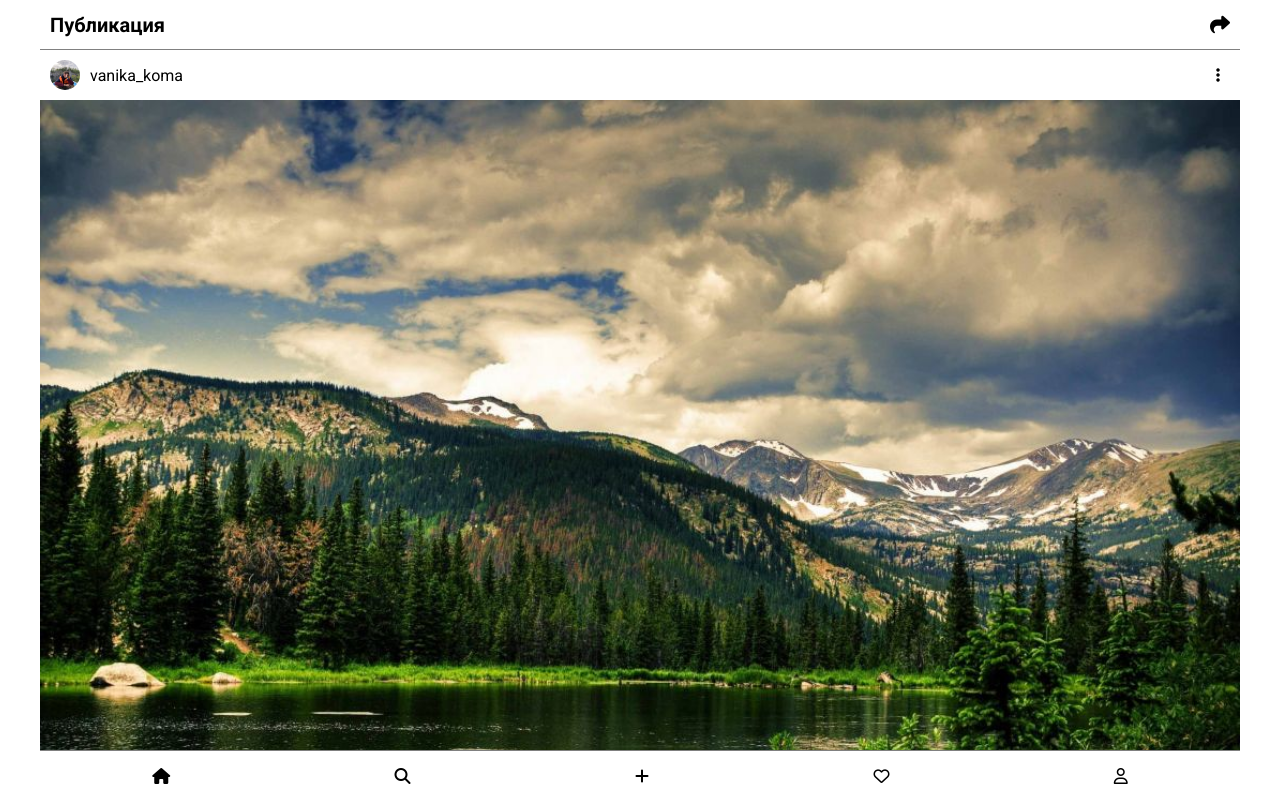
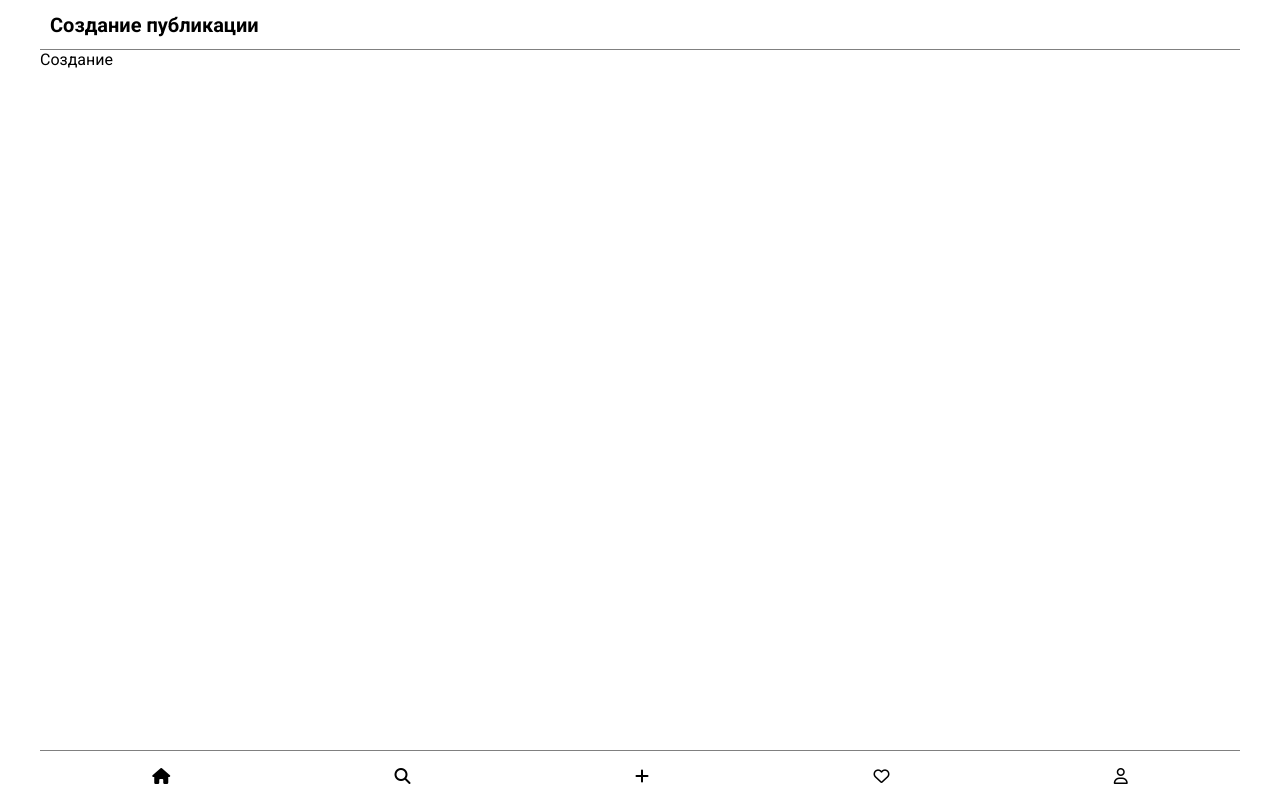
Before and after one commit to ianomokonov/picturim-react, a React (Create React App) app: page /post/create in a window 1280 px wide. Built offline with nearby package versions, Linux system fonts and the light colour scheme.

Commit message:
начало создания

```diff
--- a/src/App.tsx
+++ b/src/App.tsx
@@ -3,6 +3,7 @@ import { Post } from './components/post/Post';
 import { Layout } from './layout/withLayout';
 import { Actions } from './pages/actions/Actions';
 import { Comments } from './pages/comments/Comments';
+import { CreatePost } from './pages/create-post/CreatePost';
 import { Main } from './pages/main/Main';
 import { PostPage } from './pages/post/Post';
 import { Profile } from './pages/profile/Profile';
@@ -18,6 +19,7 @@ function App() {
                 <Route path="profile" element={<Profile />} />
                 <Route path="comments" element={<Comments />} />
                 <Route path="post/:id" element={<PostPage />} />
+                <Route path="post/create" element={<CreatePost />} />
             </Route>
         </Routes>
     );
--- a/src/layout/Footer/Footer.tsx
+++ b/src/layout/Footer/Footer.tsx
@@ -13,9 +13,9 @@ export const Footer = ({ className }: FooterProps): ReactElement => {
             <NavLink to="/search" className={styles['main-menu__item']}>
                 <i className="fas fa-search"></i>
             </NavLink>
-            <div className={styles['main-menu__item']}>
+            <NavLink to="/post/create" className={styles['main-menu__item']}>
                 <i className="fas fa-plus"></i>
-            </div>
+            </NavLink>
             <NavLink to="/actions" className={styles['main-menu__item']}>
                 <i className="far fa-heart"></i>
             </NavLink>
--- /dev/null
+++ b/src/pages/create-post/CreatePost.tsx
@@ -0,0 +1,18 @@
+import { ReactElement, useContext, useEffect, useRef } from 'react';
+import { HeaderContext } from '../../contexts/HeaderContext';
+
+export const CreatePost = (): ReactElement => {
+    const { setHeader } = useContext(HeaderContext);
+    const inputEl = useRef<HTMLInputElement>(null);
+    useEffect(() => {
+        setHeader('Создание публикации');
+        inputEl.current?.click();
+    }, []);
+
+    return (
+        <div>
+            Создание
+            <input type="file" hidden ref={inputEl} />
+        </div>
+    );
+};
```
Also changed, not shown: src/pages/create-post/CreatePost.module.scss (added).
